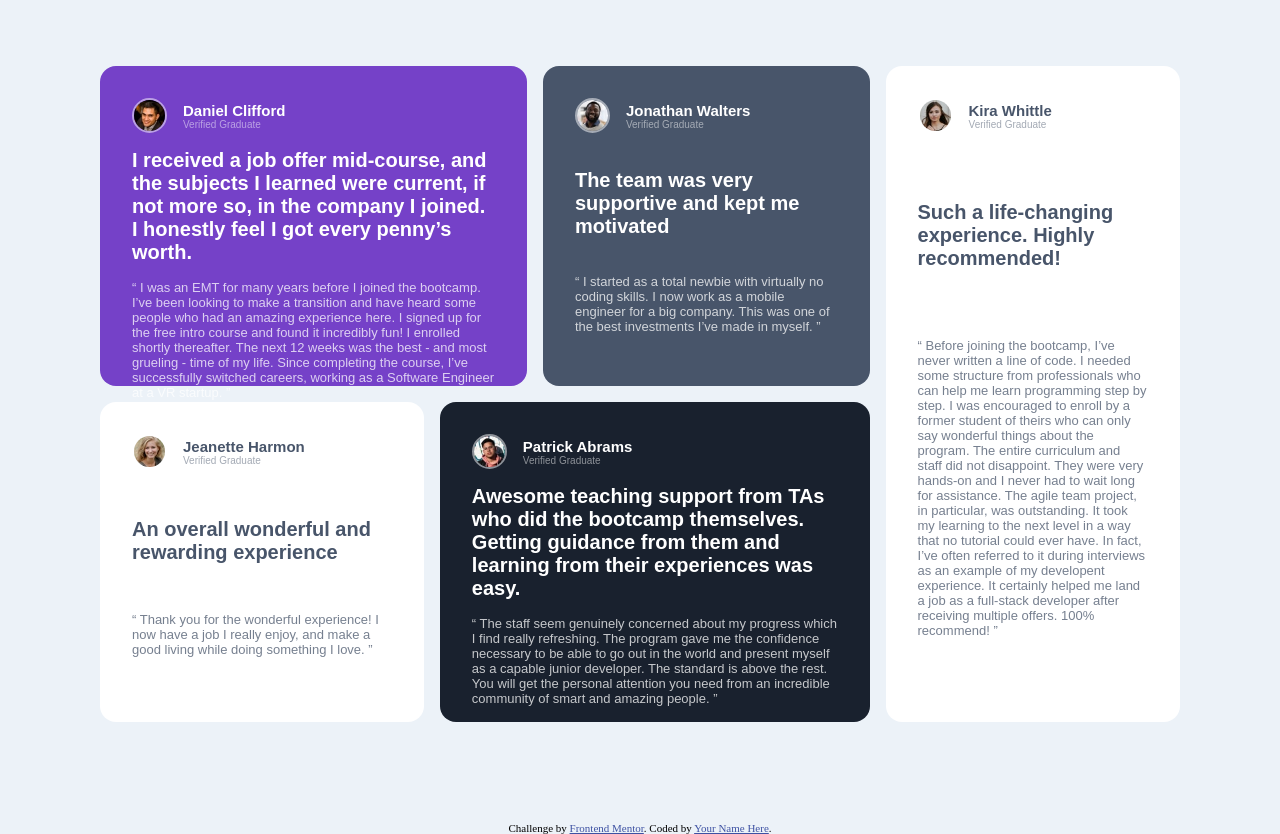
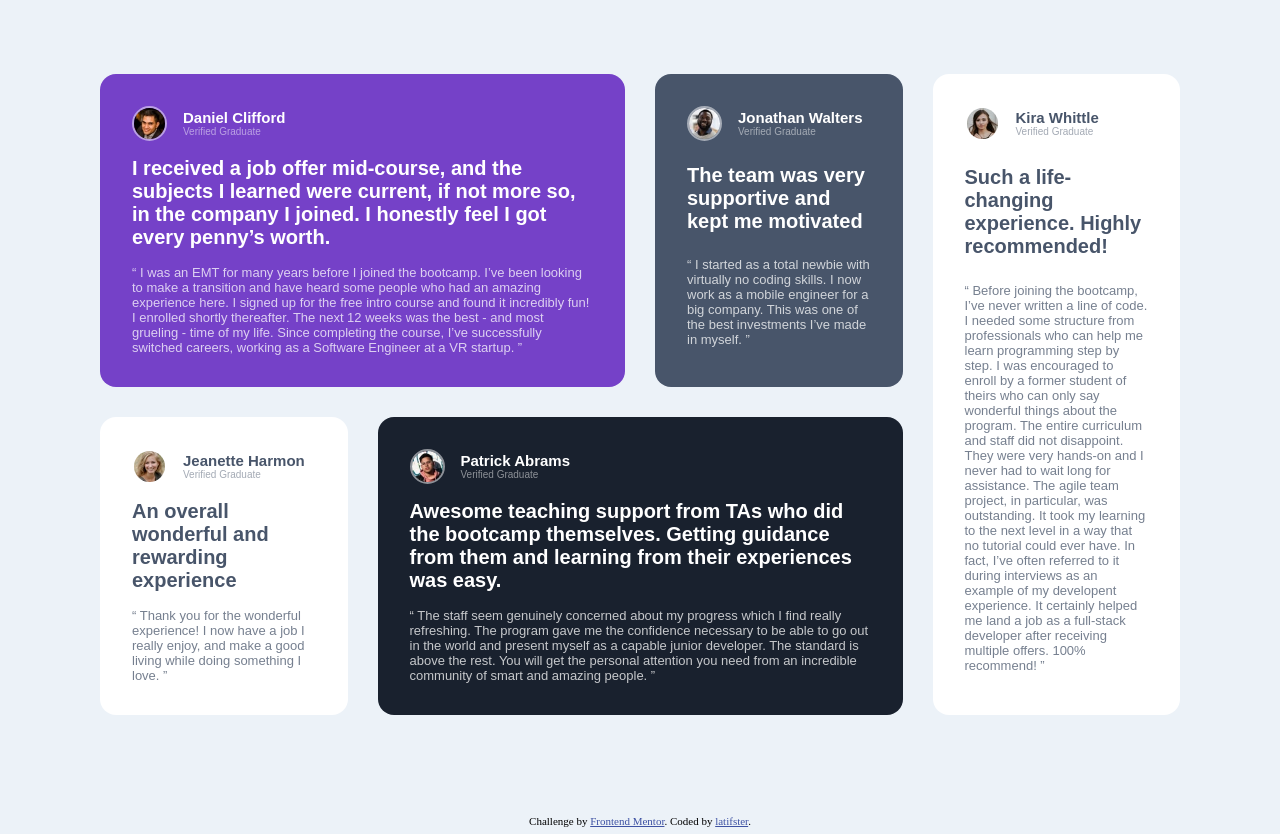
Before and after one commit to latifster/testimonials-grid-section-main, a plain HTML site: page index.html in a window 1280 px wide. Drawn offline with Linux system fonts and the light colour scheme.

Commit message:
final edit

```diff
--- a/index.html
+++ b/index.html
@@ -6,7 +6,7 @@
 
   <link rel="icon" type="image/png" sizes="32x32" href="./images/favicon-32x32.png">
 
-  <title>Frontend Mentor | [Challenge Name Here]</title>
+  <title>Frontend Mentor | [Testimonials grid section]</title>
   <link rel="stylesheet" href="style.css">
   <!-- Feel free to remove these styles or customise in your own stylesheet 👍 -->
   <style>
@@ -112,7 +112,7 @@
 
   <div class="attribution">
     Challenge by <a href="https://www.frontendmentor.io?ref=challenge" target="_blank">Frontend Mentor</a>.
-    Coded by <a href="#">Your Name Here</a>.
+    Coded by <a href="#">latifster</a>.
   </div>
 </body>
 </html>
--- a/style.css
+++ b/style.css
@@ -13,6 +13,9 @@
 body {
     height: 100vh;
     background-color: hsl(210, 46%, 95%);
+    display: flex;
+    flex-direction: column;
+    justify-content: center;
 }
 
 
@@ -85,18 +88,14 @@ section .secondary-info {
 
 
 @media (min-width: 1024px) {
-    body {
-       display: flex;
-       flex-direction: column;
-       justify-content: center;
-    }
 
     main {
         margin: 0;
         padding: 100px;
-        grid-template-rows: repeat(2, 20rem);
-        grid-template-columns: repeat(4, auto);
-        gap: 1rem;
+        grid-template-columns: repeat(4, 1fr);
+        grid-template-rows: repeat(2, min-content);
+        grid-gap: 30px;
+
     }
 
 
```
